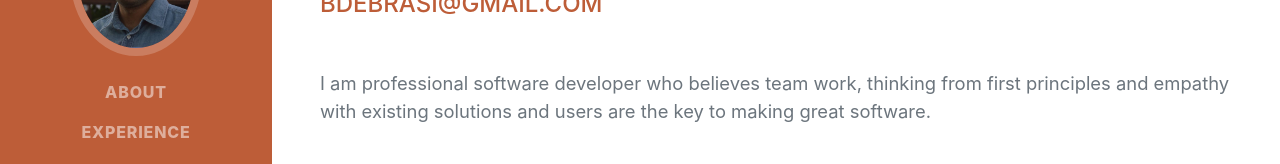
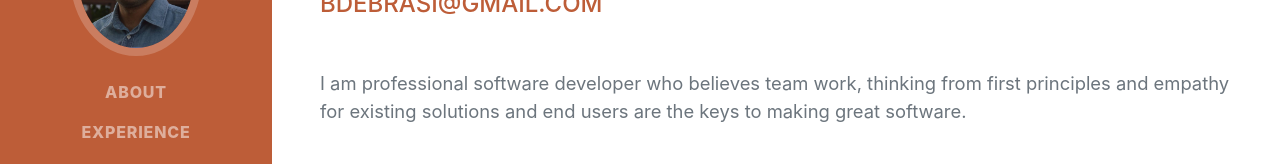
Before and after one commit to BenDeBrasi/BenDeBrasi.github.io, a plain HTML site: page index.html in a window 1280 px wide. Shown: the part 340-504 px from the top of the page. Drawn offline with nearby package versions, Linux system fonts and the light colour scheme; a web font is replaced by a local one.

Commit message:
Tweaked about

```diff
--- a/index.html
+++ b/index.html
@@ -40,7 +40,7 @@
                     <h1 class="mb-0">Ben <span class="text-primary">De Brasi</span></h1>
                     <!--<div class="subheading mb-5">3542 Berry Street · Cheyenne Wells, CO 80810 · (317) 585-8468 · <a href="mailto:bdebrasi@gmail.com">bdebrasi@gmail.com</a></div>-->
                     <div class="subheading mb-5"><a href="mailto:bdebrasi@gmail.com">bdebrasi@gmail.com</a></div>
-                    <p class="lead mb-5">I am professional software developer who believes team work, thinking from first principles and empathy with existing solutions and users are the key to making great software.</p>
+                    <p class="lead mb-5">I am professional software developer who believes team work, thinking from first principles and empathy for existing solutions and end users are the keys to making great software.</p>
                     <div class="social-icons">
                         <a class="social-icon" href="https://www.linkedin.com/in/benjamin-de-brasi-984689135/">
                             <i class="fab fa-linkedin-in"></i>
```
